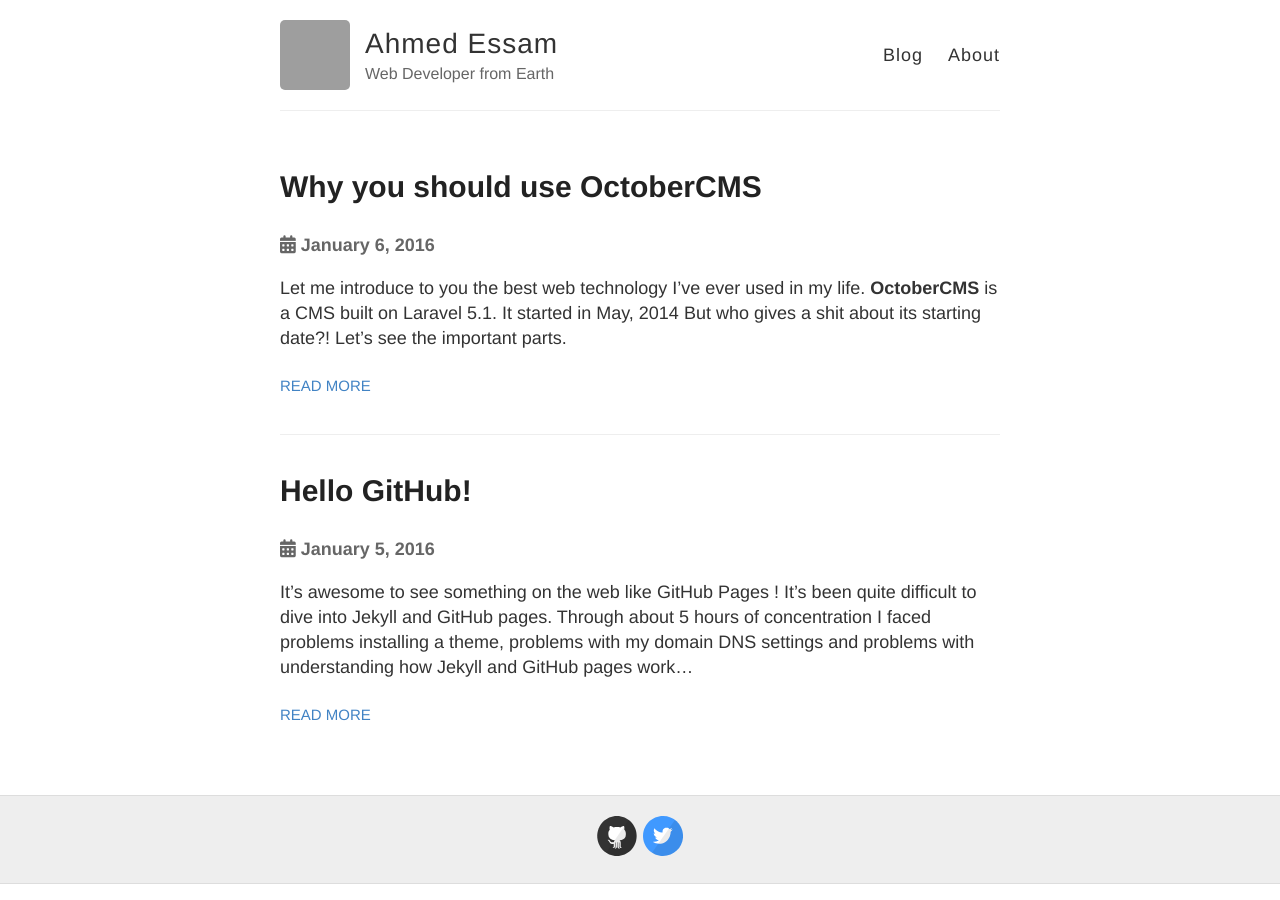
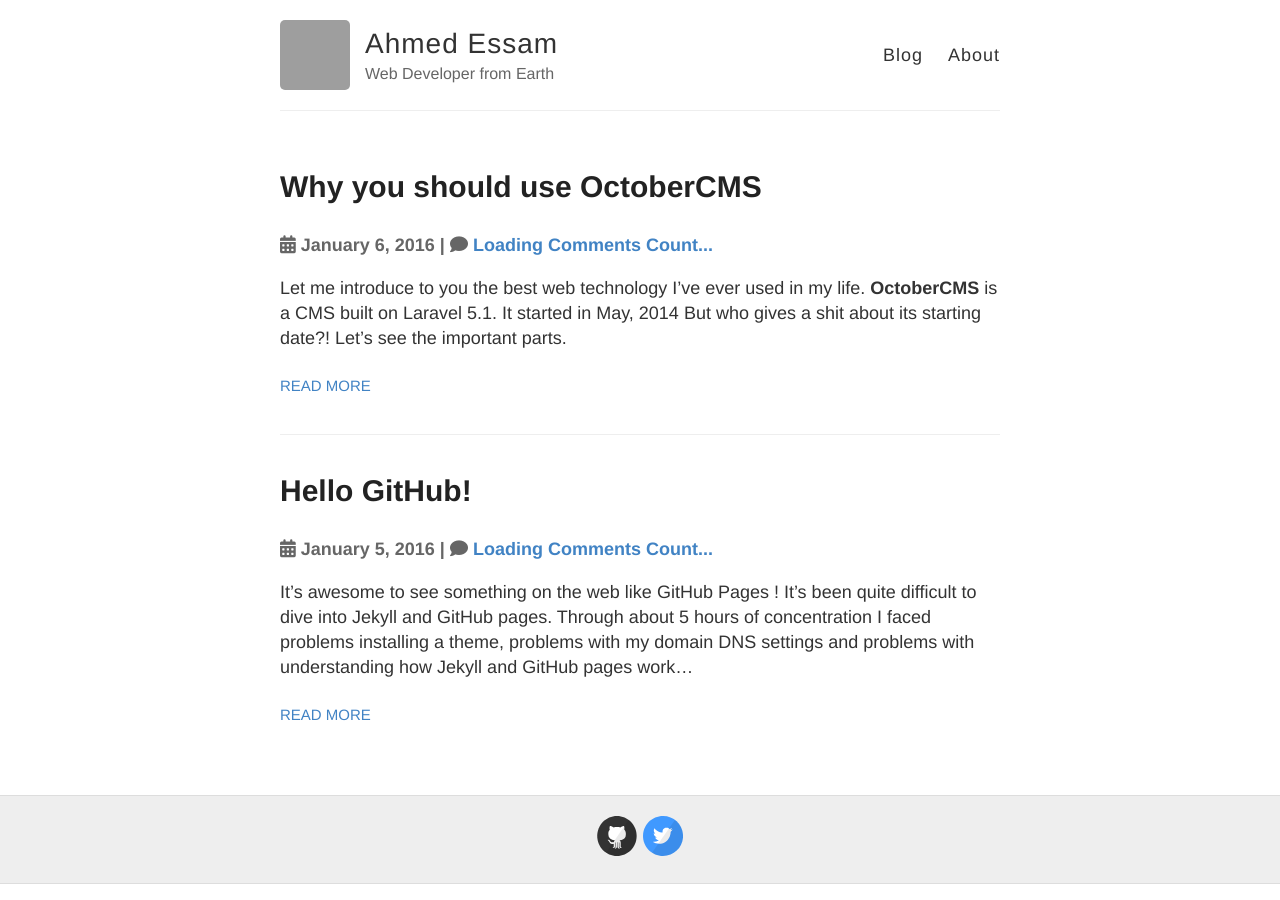
Before and after one commit to lilessam/lilessam.github.io, a Jekyll site: the page built from index.html, in a window 1280 px wide. Built offline with Jekyll 4.4.1, drawn with Linux system fonts in a browser that asks for light colours; nearby versions of some CDN libraries; the list of posts is cut into pages by our own code; grey boxes are pictures that could not be loaded.

Commit message:
-Add comments count

```diff
--- a/index.html
+++ b/index.html
@@ -7,7 +7,7 @@
     <article class="post">
 
       <h1><a href="{{ site.baseurl }}{{ post.url }}">{{ post.title }}</a></h1>
-      <h4><i class="fa fa-calendar" aria-hidden="true"></i> {{ post.date | date: "%B %e, %Y" }}</h4>
+      <h4><i class="fa fa-calendar" aria-hidden="true"></i> {{ post.date | date: "%B %e, %Y" }}   |   <i class="fa fa-comment" aria-hidden="true"></i> <a href="{{post.url}}/#disqus_thread">Loading Comments Count...</a></h4>
       <div class="entry" style="margin-bottom: 3%;">
         {{ post.excerpt | markdownify }}
       </div>
```
